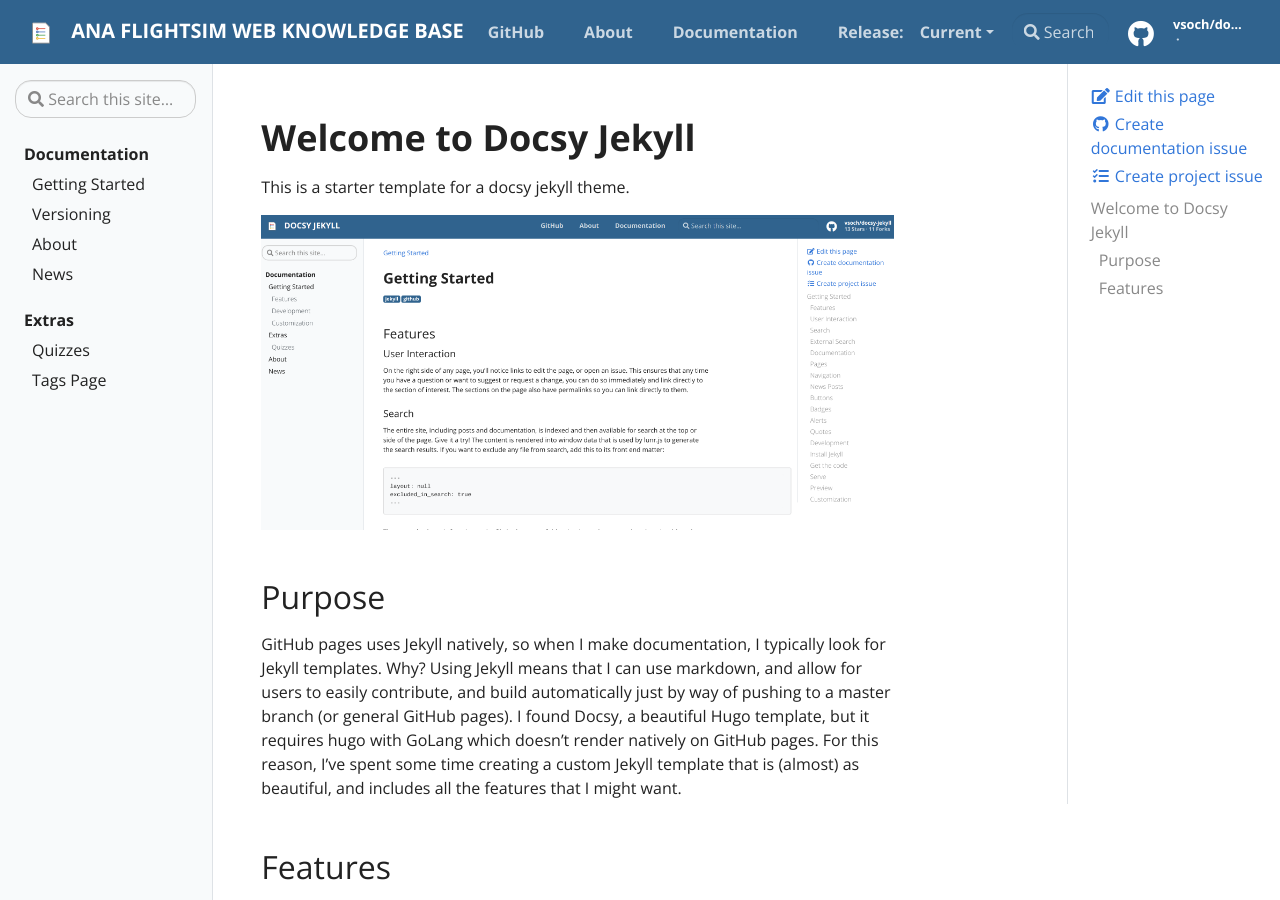
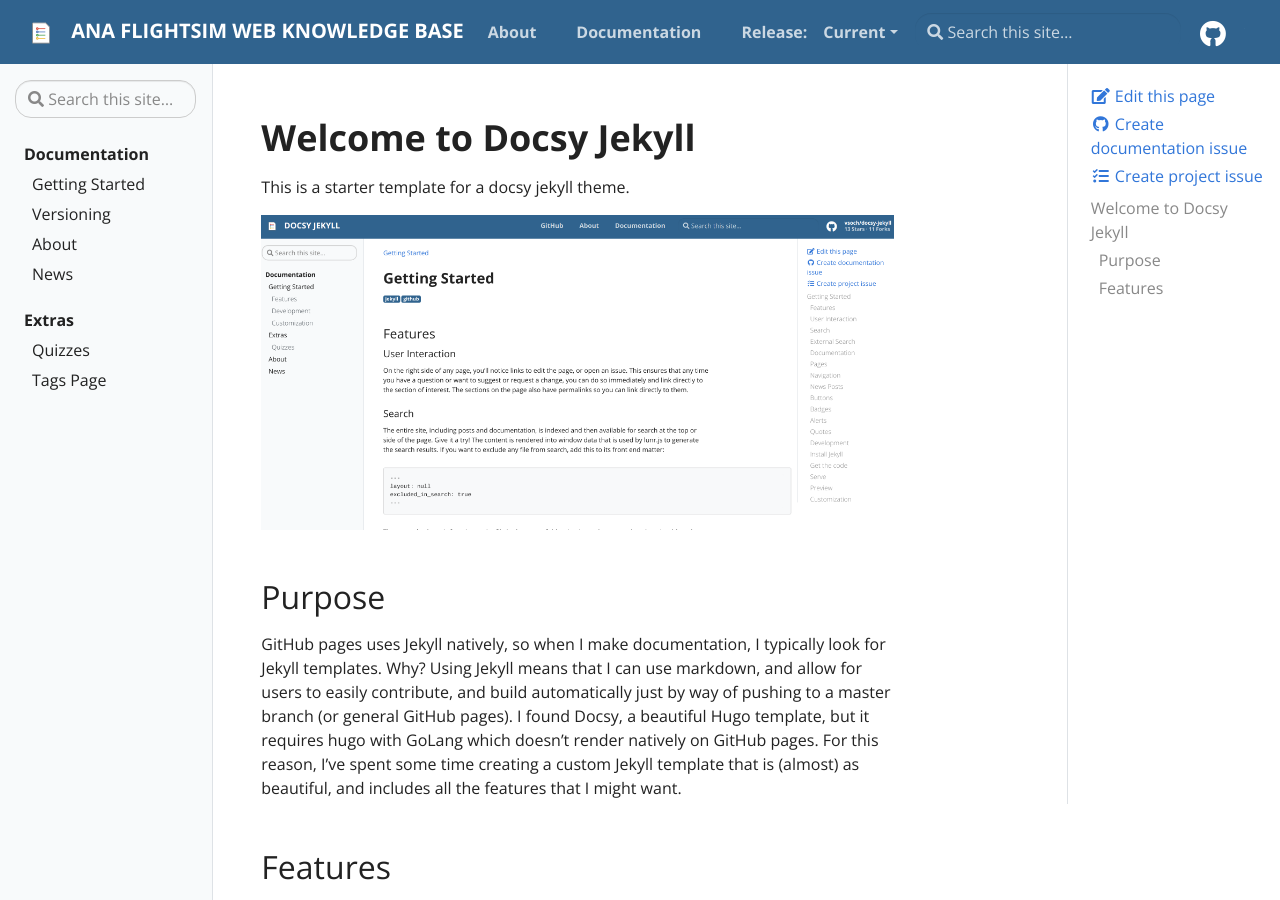
Before and after one commit to anaflightsim/ana_knowledge.github.io, a Jekyll site: the page built from docs/pages/index.md, in a window 1280 px wide and 900 px high. Built offline with Jekyll 4.4.1, drawn with Linux system fonts in a browser that asks for light colours; part of the change alters nothing that is shown.

Commit message:
Update config

```diff
--- a/docs/_config.yml
+++ b/docs/_config.yml
@@ -29,15 +29,15 @@ baseurl: "" # the subpath of your site, e.g. /blog
 url: "https://wiki.anaflightsim.com" # the base hostname & protocol for your site
 
 # Social (First three Required)
-repo: "https://github.com/vsoch/docsy-jekyll"
-github_user: "vsoch"
-github_repo: "docsy-jekyll"
-github_branch: "master"
+#repo: "https://github.com/vsoch/docsy-jekyll"
+#github_user: "vsoch"
+#github_repo: "docsy-jekyll"
+#github_branch: "master"
 
 # Optional
-twitter: vsoch
-linkedin: vsochat
-dockerhub: vanessa
+#twitter: vsoch
+#linkedin: vsochat
+#dockerhub: vanessa
 
 # These options are used to configure the locations of your version history when you want to serve versioned documents
 version_params:
```
